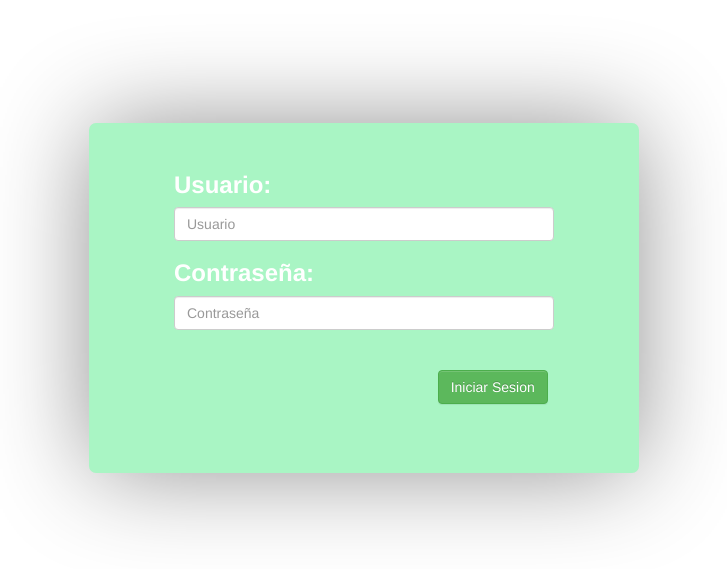
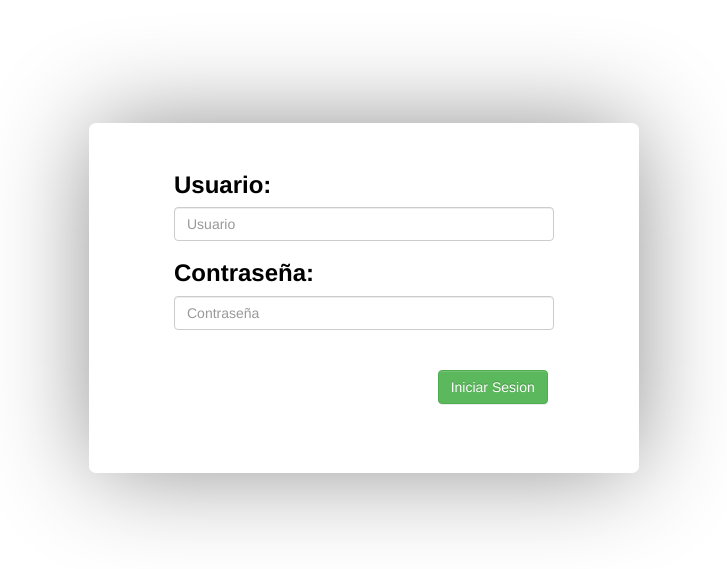
Before and after one commit to chahdez/SolucionAdministracion, a CodeIgniter app: page /database/ in a window 1280 px wide; the page is wider, and only the part inside the window is pictured. Shown: the top 569 px of that part, without its empty margins (346-1073 px from the left). Run offline with CodeIgniter, Linux system fonts and the light colour scheme; some libraries are stand-ins or nearby versions.

Commit message:
Ariel - Vista con formato

```diff
--- a/application/views/Login/index.php
+++ b/application/views/Login/index.php
@@ -12,8 +12,8 @@
     .formFormato{
                 height: 350px;
                 width: 550px;
-                background-color: #a9f5c4;
-                color: white;
+                background-color: white;
+                color: black;
                 -webkit-box-shadow: 0px 0px 102px -4px rgba(0,0,0,0.46);
                 -moz-box-shadow: 0px 0px 102px -4px rgba(0,0,0,0.46);
                 box-shadow: 0px 0px 102px -4px rgba(0,0,0,0.46);
```
